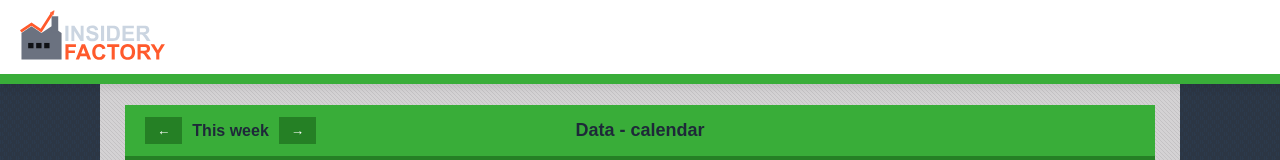
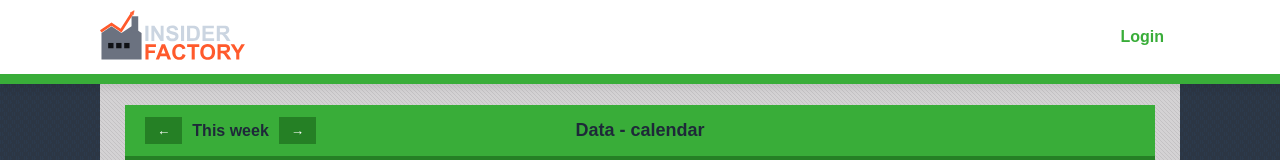
Before and after one commit to LxrdLoki/InsideFactorySchool, an Angular app: page / in a window 1280 px wide. Shown: the top 160 px of the page. Built offline with nearby package versions, Linux system fonts and the light colour scheme; no server answers.

Commit message:
routing links added

```diff
--- a/src/app/layout/header/header.html
+++ b/src/app/layout/header/header.html
@@ -1,7 +1,13 @@
+<section class="navHolder">
   <nav class="headerHolder">
     <div class="navLogo">
       <a href="/">
         <img src="logo_with_text.svg" alt="logo">
       </a>
     </div>
+
+    <div class="buttonsHolder">
+      <a href="/login">Login</a>
+    </div>
   </nav>
+</section>
--- a/src/app/layout/header/header.scss
+++ b/src/app/layout/header/header.scss
@@ -1,6 +1,10 @@
 @use "../../../styling/mixins.scss" as mixins;
 @use "../../../styling/variables.scss" as v;
 
+.navHolder{
+  width: 100vw;
+  position: fixed;
+}
 
 .headerHolder {
   display: flex;
@@ -9,23 +13,35 @@
   justify-content: space-between;
   background-color: #fff;
   box-shadow: 0px 2px 10px rgba(0, 0, 0, 0.1);
-  padding: 10px 20px;
-  position: fixed;
-  min-width: 100vw;
+  @include mixins.main-padding(10px);
   border-bottom: 10px solid v.$primary-color;
   z-index: 999;
-
-  @media (max-width: 1225px) {
-    @include mixins.main-padding(10px);
-  }
 
   .navLogo {
     display: flex;
     align-items: center;
-    gap: 15px;
 
     img {
       height: 50px;
     }
   }
+
+  .buttonsHolder {
+    display: flex;
+    align-items: center;
+
+    a {
+      text-decoration: none;
+      color: v.$primary-color;
+      font-weight: bold;
+      padding: 8px 16px;
+      border-radius: 4px;
+      transition: background-color 0.3s ease;
+
+      &:hover {
+        background-color: v.$primary-color;
+        color: #fff;
+      }
+    }
+  }
 }
--- a/src/app/login/login.html
+++ b/src/app/login/login.html
@@ -4,3 +4,5 @@
   <input type="password" placeholder="Password" />
   <button type="submit">Login</button>
 </form>
+
+<a href="/register">No account? Register now</a>
```
Lines whose indentation alone changed are shown as unchanged.
